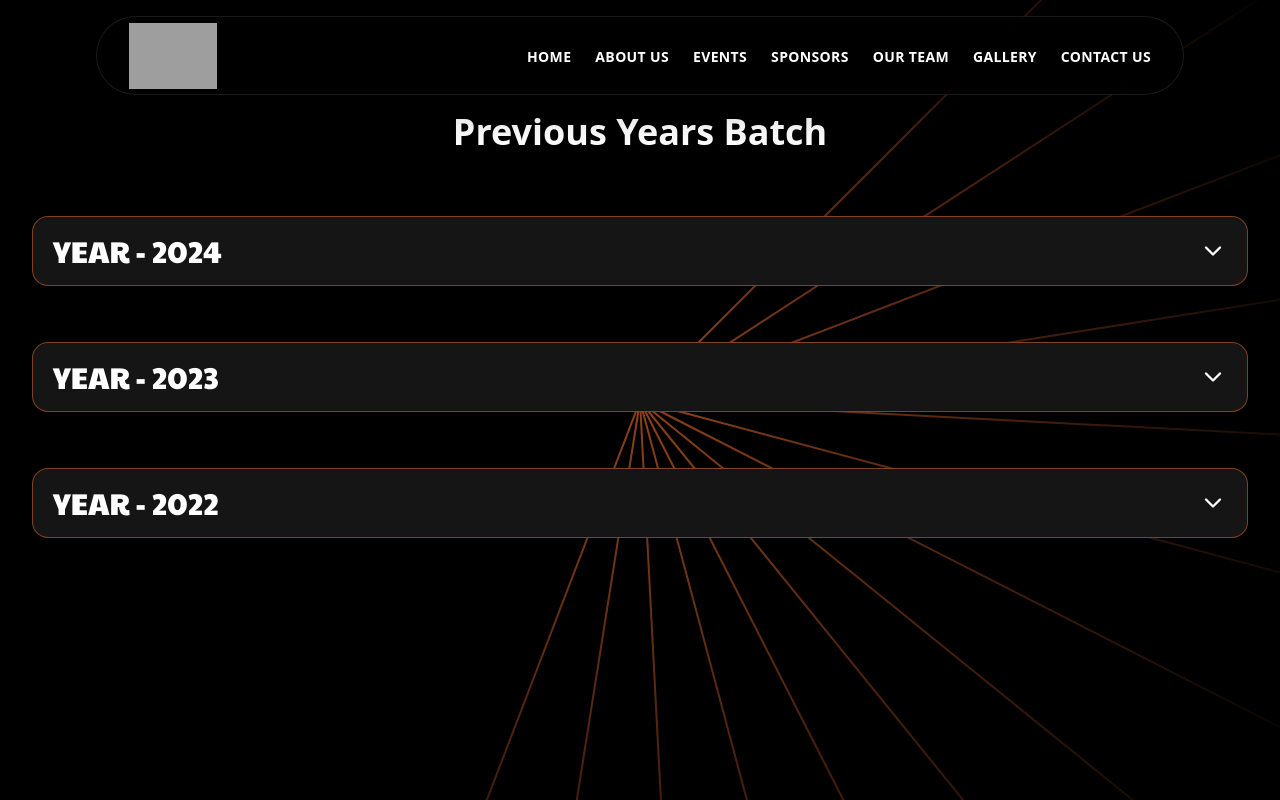
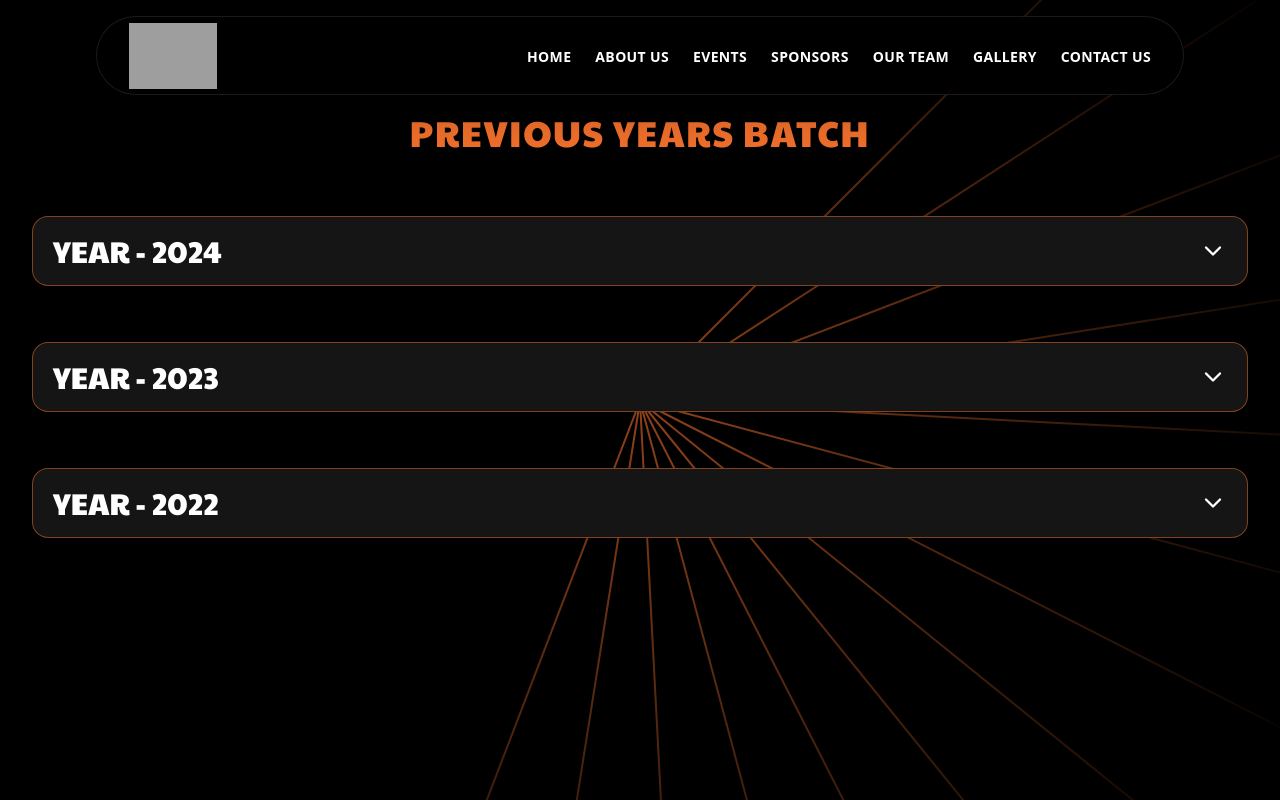
Before and after one commit to shreyaspaliwal7/Iste_main, a React (Vite) app: page /old-members in a window 1280 px wide. Shown: the top 800 px of the page. Built offline with nearby package versions, Linux system fonts and the light colour scheme; grey boxes are pictures that could not be loaded; a web font is replaced by a local one.

Commit message:
completed old teams with all edits

```diff
--- a/src/components/Gallery/Gallery.jsx
+++ b/src/components/Gallery/Gallery.jsx
@@ -1,4 +1,4 @@
-import React, { useEffect, useRef } from 'react';
+import React, { useEffect, useRef, useMemo } from 'react';
 import ImageList from '@mui/material/ImageList';
 import ImageListItem from '@mui/material/ImageListItem';
 import gsap from 'gsap';
--- a/src/components/OldMembers/OldMembers.jsx
+++ b/src/components/OldMembers/OldMembers.jsx
@@ -227,7 +227,7 @@ const OldMembers = () => {
 
       <div className="relative max-w-7xl mx-auto z-10">
         <div className="mt-8 mb-16">
-          <h2 className="text-3xl md:text-4xl font-bold text-white text-center">
+          <h2 className="year-heading text-4xl font-paytone text-[#F06F2B] mb-16 text-center uppercase tracking-wider">
             Previous Years Batch
           </h2>
         </div>
```
